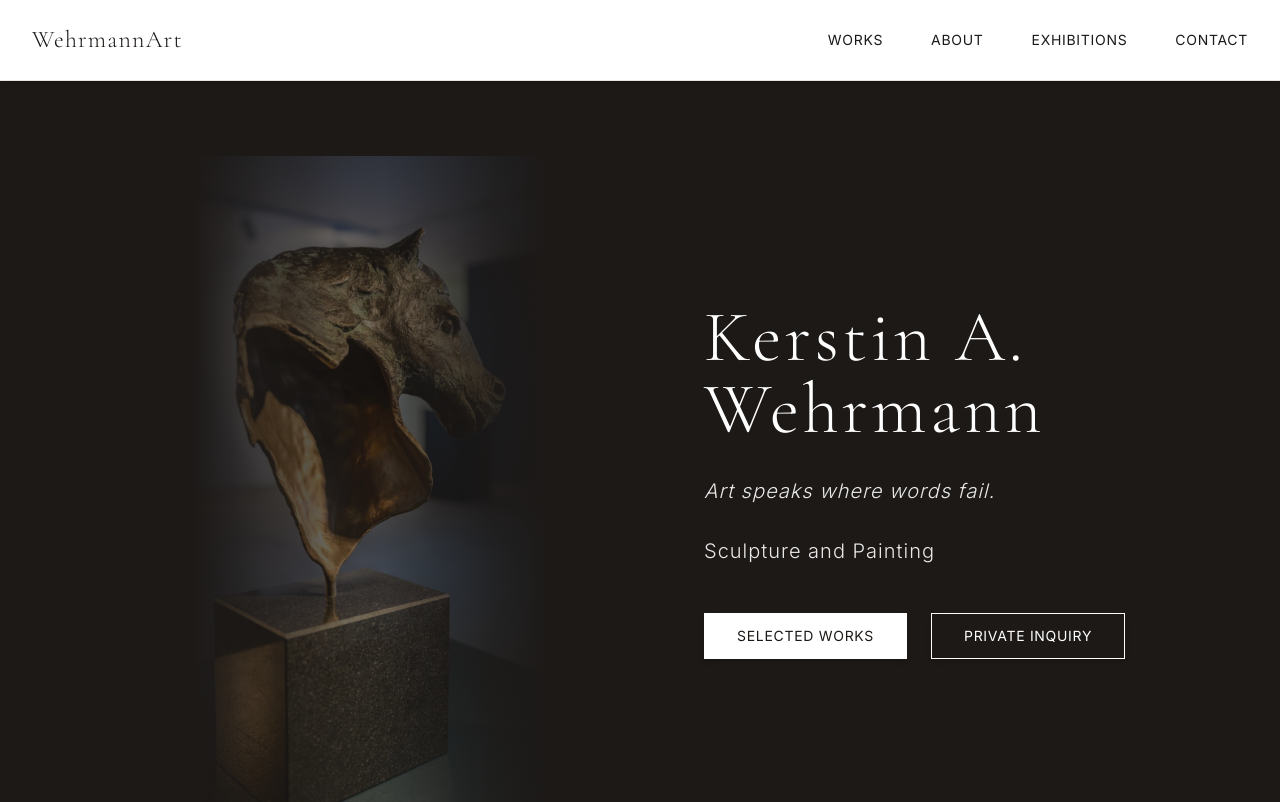
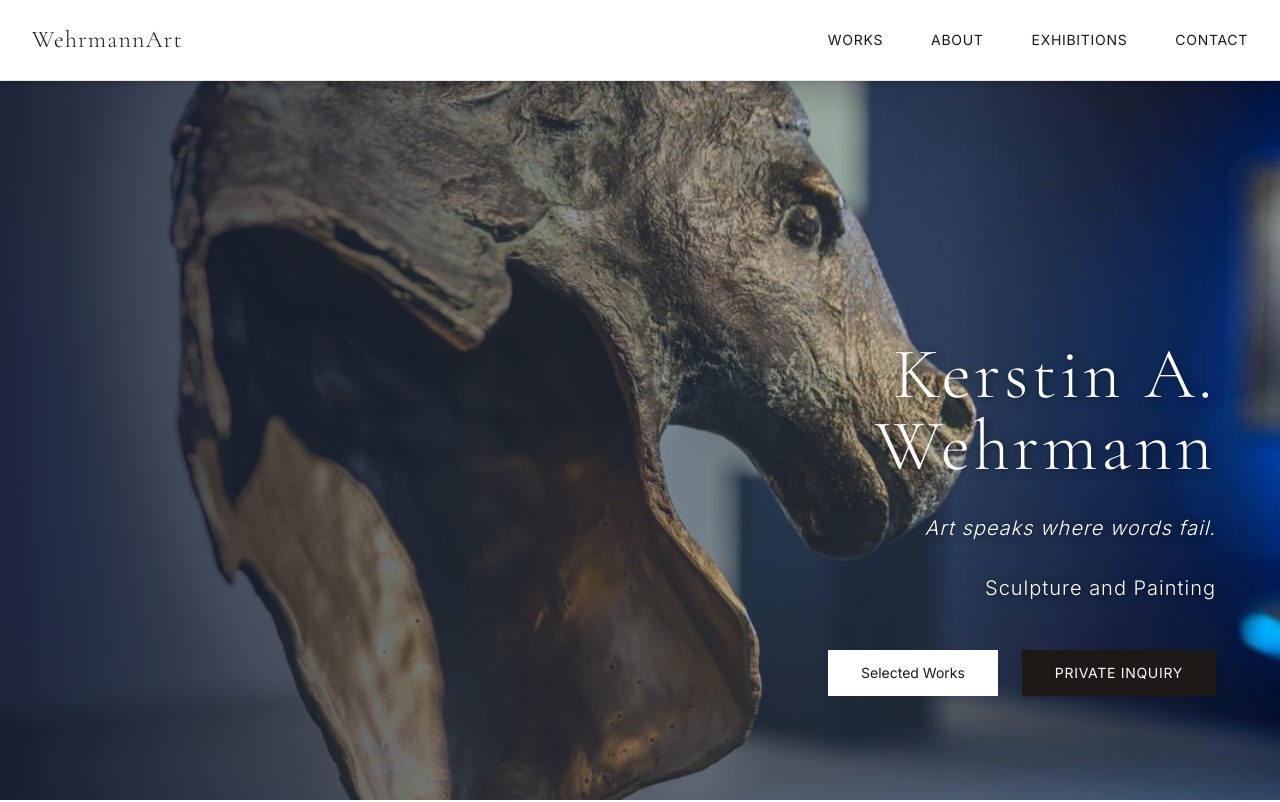
Before and after one commit to dianabombi/Kerstin-Wehrmann, a React (Create React App) app: page / in a window 1280 px wide. Shown: the top 802 px of the page. Built offline with nearby package versions, Linux system fonts and the light colour scheme.

Commit message:
Update hero section with dark blue gradient, repositioned horse image, and lower-right text placement

```diff
--- a/src/components/Exhibitions.tsx
+++ b/src/components/Exhibitions.tsx
@@ -15,21 +15,21 @@ const Exhibitions = () => {
       title: "Gallery10",
       location: "St. Moritz",
       date: "2024-2026",
-      image: "/gallery10-stmoritz.jpg"
+      image: "/Gevena Polo.jpg"
     },
     {
       id: 2,
       title: "Hublot Polo Gold Cup",
       location: "Gstaad",
       date: "2025",
-      image: "/hublot-polo-gstaad.jpg"
+      image: "/Gevena Polo.jpg"
     },
     {
       id: 3,
       title: "Geneva Polo Club",
       location: "Geneva",
       date: "2025",
-      image: "/geneva-polo-club.jpg"
+      image: "/Gevena Polo.jpg"
     }
   ];
 
@@ -44,8 +44,17 @@ const Exhibitions = () => {
 
         <div className="grid grid-cols-1 sm:grid-cols-2 lg:grid-cols-3 gap-4 sm:gap-6 lg:gap-8">
           {exhibitions.map((exhibition) => (
-            <div key={exhibition.id} className="group border border-stone-200 p-4 sm:p-6 lg:p-8 transition-all duration-300 hover:border-stone-400 hover:shadow-lg">
-              <div className="text-center space-y-2 sm:space-y-3 lg:space-y-4">
+            <div key={exhibition.id} className="group">
+              {exhibition.image && (
+                <div className="aspect-[4/3] overflow-hidden mb-4 sm:mb-6">
+                  <img
+                    src={exhibition.image}
+                    alt={exhibition.title}
+                    className="w-full h-full object-cover transition-transform duration-300 group-hover:scale-105"
+                  />
+                </div>
+              )}
+              <div className="text-center space-y-2 sm:space-y-3">
                 <h3 className="text-lg sm:text-xl lg:text-2xl font-serif font-light text-stone-900 tracking-luxury">
                   {exhibition.title}
                 </h3>
--- a/src/components/Hero.tsx
+++ b/src/components/Hero.tsx
@@ -2,56 +2,47 @@ import React from 'react';
 
 const Hero = () => {
   return (
-    <section id="home" className="relative min-h-screen flex items-center pt-16 sm:pt-20 sm:pb-0 bg-stone-900">
-      <div className="w-full">
-        <div className="grid grid-cols-1 lg:grid-cols-2 gap-0 lg:gap-16 items-center">
-          {/* Horse Image - Left Side */}
-          <div className="relative h-screen order-2 lg:order-1 overflow-hidden bg-stone-900">
-            <div className="relative h-full w-full">
+    <section id="home" className="relative min-h-screen flex items-center pt-16 sm:pt-20 sm:pb-0 overflow-hidden">
+      {/* Background Image - Left Positioned */}
+      <div className="absolute inset-0 z-0 bg-stone-900">
         <img
           src="/horse.JPG"
           alt="Bronze sculpture by Kerstin A. Wehrmann"
-                className="w-auto h-full object-contain pl-44"
+          className="w-full h-full object-cover"
+          style={{ objectPosition: '5% 25%' }}
         />
-              {/* Left edge gradient */}
+        {/* Dark Blue to Transparent Gradient Overlay - Left to Right */}
         <div
-                className="absolute top-0 left-0 bottom-0 w-96"
+          className="absolute inset-0"
           style={{
-                  background: 'linear-gradient(to right, rgb(28,25,23) 50%, rgba(28,25,23,0.9) 60%, rgba(28,25,23,0.6) 80%, transparent 100%)',
-                  pointerEvents: 'none'
-                }}
-              />
-              {/* Right edge gradient */}
-              <div
-                className="absolute top-0 right-0 bottom-0 w-96"
-                style={{
-                  background: 'linear-gradient(to left, rgb(28,25,23) 15%, rgba(28,25,23,0.9) 30%, rgba(28,25,23,0.6) 60%, transparent 100%)',
+            background: 'linear-gradient(to right, rgba(15,23,42,0.9) 0%, rgba(30,41,59,0.7) 25%, rgba(51,65,85,0.5) 50%, rgba(100,116,139,0.3) 75%, transparent 100%)',
             pointerEvents: 'none'
           }}
         />
       </div>
-          </div>
 
       {/* Content - Right Side */}
-          <div className="order-1 lg:order-2 px-4 sm:px-8 lg:pr-8">
-            <div className="space-y-4 sm:space-y-6 lg:space-y-8 text-center lg:text-left">
-              <h1 className="text-3xl sm:text-4xl md:text-5xl lg:text-6xl xl:text-7xl font-serif font-light text-white tracking-luxury leading-tight">
+      <div className="relative z-10 w-full max-w-7xl mx-auto px-4 sm:px-8">
+        <div className="flex justify-end items-end h-[80vh]">
+          <div className="max-w-xl pr-8 pb-16">
+            <div className="space-y-4 sm:space-y-6 lg:space-y-8 text-right">
+              <h1 className="text-3xl sm:text-4xl md:text-5xl lg:text-6xl xl:text-7xl font-serif font-light text-white tracking-luxury leading-tight" style={{ textShadow: '2px 2px 8px rgba(0,0,0,0.5)' }}>
                 Kerstin A. Wehrmann
               </h1>
 
-              <p className="text-base sm:text-lg md:text-xl font-sans font-light text-white/90 tracking-luxury italic">
+              <p className="text-base sm:text-lg md:text-xl font-sans font-light text-white tracking-luxury italic" style={{ textShadow: '1px 1px 6px rgba(0,0,0,0.5)' }}>
                 Art speaks where words fail.
               </p>
 
-              <p className="text-base sm:text-lg md:text-xl font-sans font-light text-white/90 tracking-luxury">
+              <p className="text-base sm:text-lg md:text-xl font-sans font-light text-white tracking-luxury" style={{ textShadow: '1px 1px 6px rgba(0,0,0,0.5)' }}>
                 Sculpture and Painting
               </p>
 
-              <div className="flex flex-col sm:flex-row gap-3 sm:gap-4 lg:gap-6 pt-4 justify-center lg:justify-start">
-                <a href="#sculpture" className="btn-primary text-center py-3.5 sm:py-3 text-sm px-6 sm:px-8 inline-block bg-white text-stone-900 border-white hover:bg-stone-900 hover:text-white transition-colors duration-300">
+              <div className="flex flex-col sm:flex-row gap-3 sm:gap-4 lg:gap-6 pt-4 justify-end">
+                <a href="#sculpture" className="text-center py-3.5 sm:py-3 text-sm px-6 sm:px-8 inline-block bg-white text-stone-900 border border-white hover:bg-stone-900 hover:text-white transition-colors duration-300">
                   Selected Works
                 </a>
-                <a href="#contact" className="btn-secondary text-center py-3.5 sm:py-3 text-sm px-6 sm:px-8 inline-block bg-transparent text-white border-white hover:bg-white hover:text-stone-900">
+                <a href="#contact" className="btn-secondary text-center py-3.5 sm:py-3 text-sm px-6 sm:px-8 inline-block">
                   Private Inquiry
                 </a>
               </div>
--- a/src/components/Sculptures.tsx
+++ b/src/components/Sculptures.tsx
@@ -1,4 +1,5 @@
-import React, { useEffect, useRef, useState } from 'react';
+import React, { useState, useEffect, useRef } from 'react';
+import { CardSkeleton } from './Skeleton';
 
 interface Sculpture {
   id: number;
@@ -10,6 +11,7 @@ interface Sculpture {
 
 const Sculptures = () => {
   const [isVisible, setIsVisible] = useState(false);
+  const [isLoading, setIsLoading] = useState(true);
   const sectionRef = useRef<HTMLDivElement>(null);
 
   useEffect(() => {
--- /dev/null
+++ b/src/components/Skeleton.tsx
@@ -0,0 +1,44 @@
+import React from 'react';
+
+interface SkeletonProps {
+  className?: string;
+}
+
+export const Skeleton: React.FC<SkeletonProps> = ({ className = '' }) => {
+  return (
+    <div className={`animate-pulse bg-stone-200 rounded ${className}`}></div>
+  );
+};
+
+export const ImageSkeleton: React.FC = () => {
+  return (
+    <div className="aspect-square overflow-hidden bg-stone-200 animate-pulse">
+      <div className="w-full h-full"></div>
+    </div>
+  );
+};
+
+export const TextSkeleton: React.FC<{ lines?: number }> = ({ lines = 1 }) => {
+  return (
+    <div className="space-y-2">
+      {Array.from({ length: lines }).map((_, i) => (
+        <div key={i} className="h-4 bg-stone-200 rounded animate-pulse"></div>
+      ))}
+    </div>
+  );
+};
+
+export const CardSkeleton: React.FC = () => {
+  return (
+    <div className="space-y-4">
+      <ImageSkeleton />
+      <div className="space-y-2">
+        <Skeleton className="h-6 w-3/4 mx-auto" />
+        <Skeleton className="h-4 w-1/2 mx-auto" />
+        <Skeleton className="h-4 w-2/3 mx-auto" />
+      </div>
+    </div>
+  );
+};
+
+export default Skeleton;
```
Also changed, not shown: public/Gevena Polo.jpg (added), public/creating.JPG (added). Lines whose indentation alone changed are shown as unchanged.
